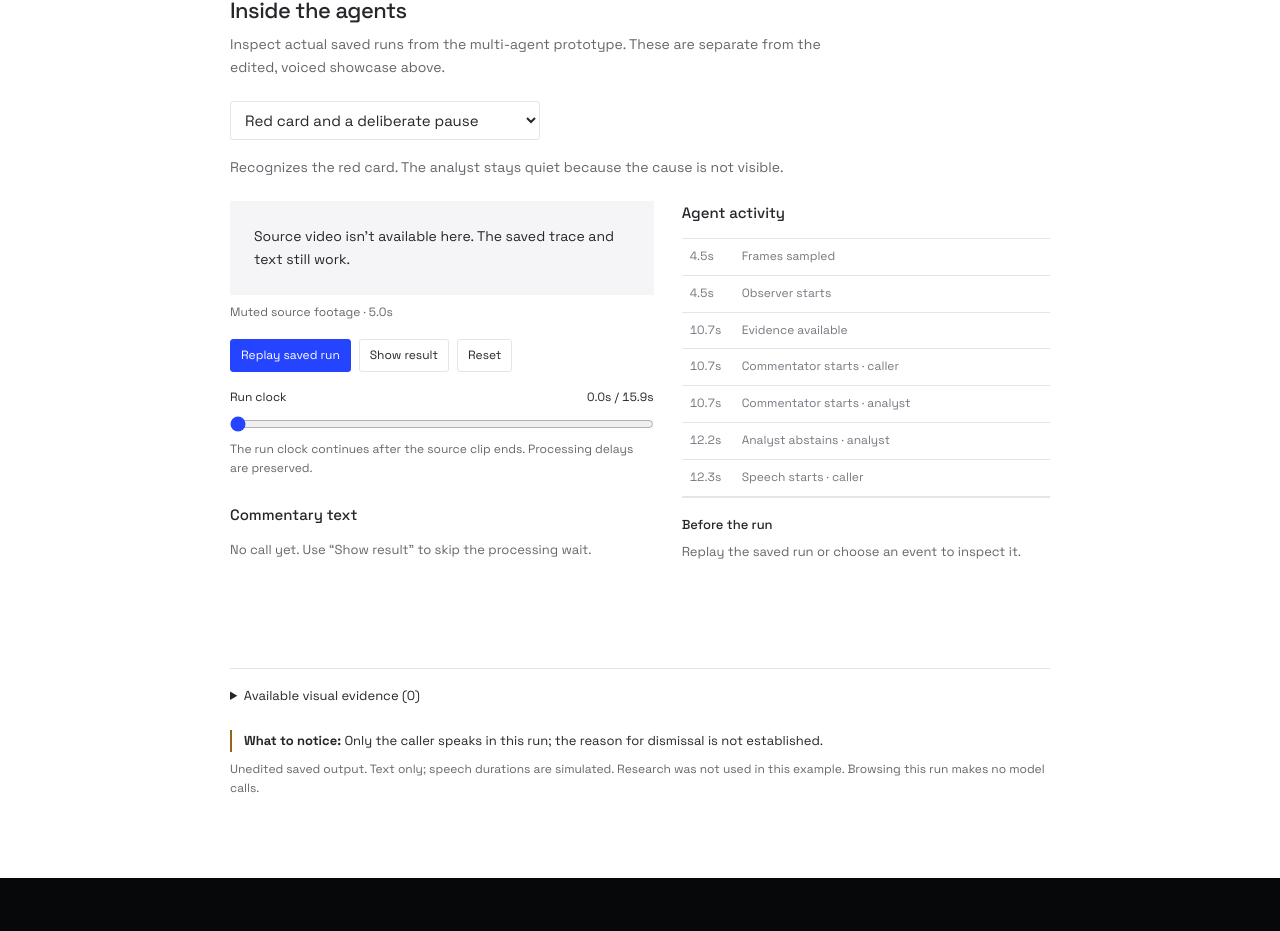
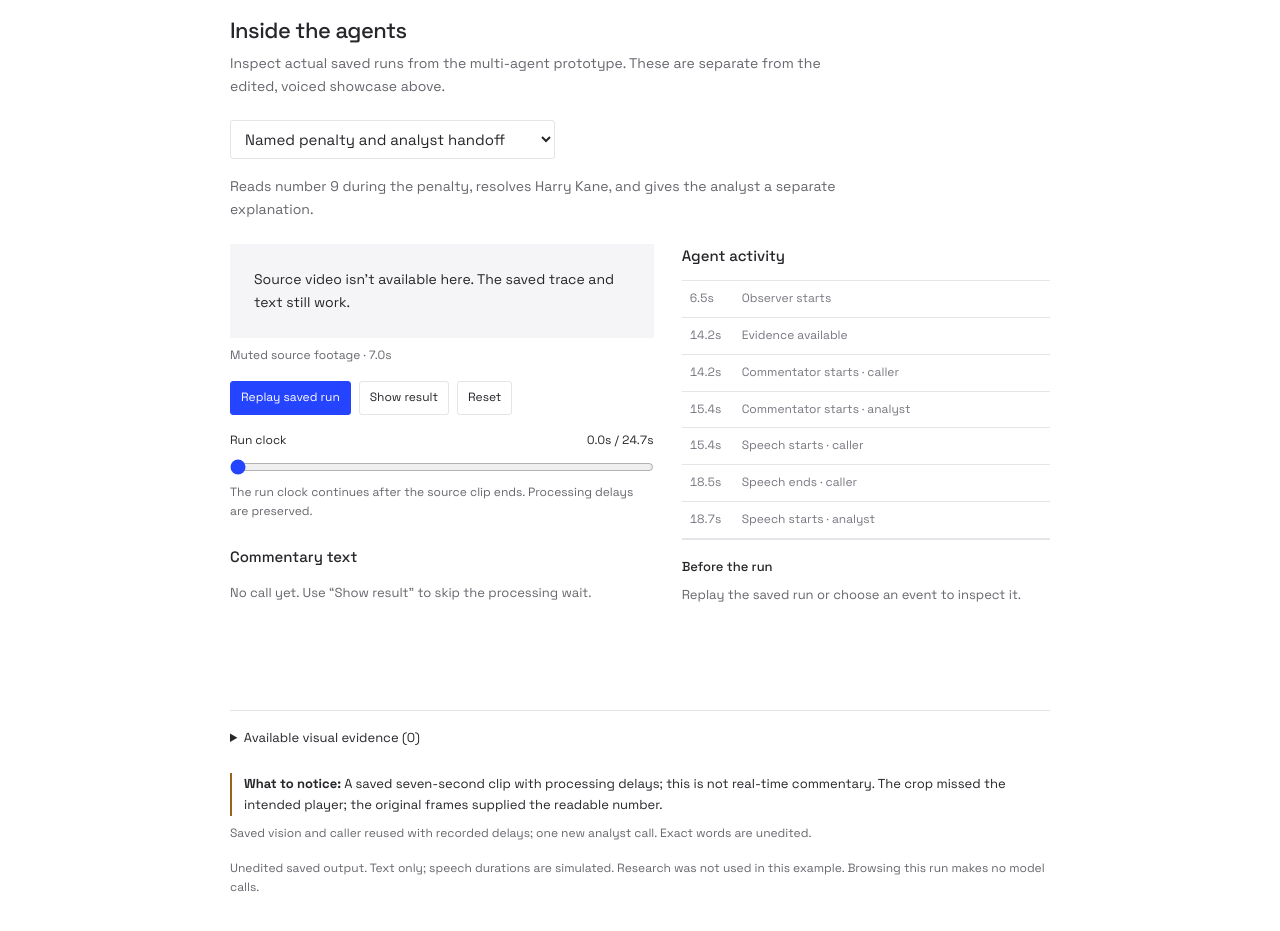
Before and after one commit to aarshroongta1/live-soccer-commentary, a Next.js app in the folder web/: page /demo in a window 1280 px wide. Shown: the part 1600-2531 px from the top of the page. Before the commit the page ends 2478 px from the top, so only its background shows below. Built offline with nearby package versions, Linux system fonts and the light colour scheme.

Commit message:
Show the named penalty run

```diff
--- a/web/app/demo/agent-runs.tsx
+++ b/web/app/demo/agent-runs.tsx
@@ -16,8 +16,10 @@ export type AgentRun = {
     interrupted: boolean; evidence_ids: string[]; origin: string }[];
   events: { id: string; time_s: number; kind: string; title: string; role: string | null;
     detail: string; source_at_s: number | null; observations: { id: string; at_s: number;
-      description: string; action: { type: string; certainty: string } | null }[] }[];
-  provenance: { path: string; sha256: string; speech_timing: string; edited: boolean };
+      description: string; action: { type: string; certainty: string } | null;
+      actor?: { resolved_name: string | null; shirt_number: number | null;
+        shirt_name: string | null; action_role: string } | null }[] }[];
+  provenance: { path: string; sha256: string; speech_timing: string; edited: boolean; reuse_note?: string | null };
 };
 const seconds = (time: number) => `${time.toFixed(1)}s`;
 
@@ -142,11 +144,17 @@ function RunReview({ run }: { run: AgentRun }) {
         <summary>Available visual evidence ({evidence.length})</summary>
         <ul>{evidence.map((item) => (
           <li key={item.id}><time>{seconds(item.at_s)}</time> <strong>{item.action?.type.replaceAll("_", " ") ?? "Observation"}</strong>
-            {item.action?.certainty === "uncertain" ? " (uncertain)" : ""}: {item.description}</li>
+            {item.action?.certainty === "uncertain" ? " (uncertain)" : ""}: {item.description}
+            {item.actor?.resolved_name && <small className="demo-run-identity">
+              Kit identity: {item.actor.shirt_number !== null ? `#${item.actor.shirt_number}` : item.actor.shirt_name}
+              {" → "}{item.actor.resolved_name} · {item.actor.action_role.replaceAll("_", " ")}
+            </small>}
+          </li>
         ))}</ul>
         {run.inspection && evidence.length > 0 && <p>The observer inspected one region at {[run.inspection.frame_at_s, ...run.inspection.context_at_s].sort((a, b) => a - b).map(seconds).join(", ")} of source time.</p>}
       </details>
       <p className="demo-run-limit"><strong>What to notice:</strong> {run.limitation}</p>
+      {run.provenance.reuse_note && <p className="demo-run-caption">{run.provenance.reuse_note}</p>}
       <p className="demo-run-caption">Unedited saved output. Text only; speech durations are simulated. Research was not used in this example. Browsing this run makes no model calls.</p>
     </>
   );
--- a/web/app/demo/architecture.tsx
+++ b/web/app/demo/architecture.tsx
@@ -1,7 +1,7 @@
 const stages = [
   { title: "Pre-match researcher", stack: "Python · cited research", detail: "Optional dated team/player facts, prepared before the replay. Research cannot establish on-pitch events." },
   { title: "Visual observer", stack: "OpenCV · vision model", detail: "Sees only available frames. Can inspect one region across up to three supplied images." },
-  { title: "Shared evidence", stack: "Pydantic · read-only tools", detail: "Timestamped events and readable identities. Agents can retrieve recent events or relevant context." },
+  { title: "Shared evidence", stack: "Pydantic · read-only tools", detail: "Timestamped events. Python maps readable kit numbers/names to the roster; agents retrieve that evidence and context." },
   { title: "Caller + analyst", stack: "Independent LangGraph turns", detail: "Separate prompts, model choices and tool loops. Each can speak, request context, or abstain." },
   { title: "Speech coordinator", stack: "Python asyncio", detail: "Owns the replay clock, deadlines, turn-taking and goal priority. Rejects stale or unavailable evidence." },
   { title: "Text + run trace", stack: "Next.js · React · TypeScript", detail: "Saved observations, exact generated words and execution events. Replay speech timing is simulated." },
--- a/web/app/demo/demo.css
+++ b/web/app/demo/demo.css
@@ -303,3 +303,5 @@
   .demo-picker { max-width: 100%; }
   .demo-run-trace ol { max-height: 240px; }
 }
+
+.demo-run-identity { display: block; margin-top: 4px; color: var(--demo-muted, #66666d); }
--- a/web/data/agent-runs.json
+++ b/web/data/agent-runs.json
@@ -1,4 +1,225 @@
 [
+  {
+    "id": "named-penalty",
+    "title": "Named penalty and analyst handoff",
+    "videoPath": "/soccer-commentary/agent-penalty.mp4",
+    "summary": "Reads number 9 during the penalty, resolves Harry Kane, and gives the analyst a separate explanation.",
+    "limitation": "A saved seven-second clip with processing delays; this is not real-time commentary. The crop missed the intended player; the original frames supplied the readable number.",
+    "source_duration_s": 7,
+    "duration_s": 24.70218391600065,
+    "models": {
+      "observer": "saved:gpt-5.4-mini",
+      "caller": "saved:gpt-5.4-mini",
+      "analyst": "gpt-5.4-mini"
+    },
+    "research_used": false,
+    "inspection": {
+      "frame_at_s": 0.0,
+      "context_at_s": [
+        1.0,
+        2.0
+      ],
+      "left": 0.44,
+      "top": 0.28,
+      "right": 0.59,
+      "bottom": 0.72
+    },
+    "lines": [
+      {
+        "id": "speech-1",
+        "role": "caller",
+        "text": "Harry Kane buries the penalty! England level at 1-1!",
+        "start_s": 15.449491083010798,
+        "end_s": 18.4494910830108,
+        "interrupted": false,
+        "evidence_ids": [
+          "v1-o2"
+        ],
+        "origin": "Model-generated text"
+      },
+      {
+        "id": "speech-2",
+        "role": "analyst",
+        "text": "The penalty was driven low and out of the goalkeeper\u2019s reach, with the dive going the wrong way.",
+        "start_s": 18.70071825000923,
+        "end_s": 24.70071825000923,
+        "interrupted": false,
+        "evidence_ids": [
+          "v1-o2"
+        ],
+        "origin": "Model-generated text"
+      }
+    ],
+    "events": [
+      {
+        "id": "event-0",
+        "time_s": 6.50141183300002,
+        "kind": "observation_started",
+        "title": "Observer starts",
+        "role": null,
+        "detail": "8 sampled frames; latest source time 6.5s.",
+        "source_at_s": null,
+        "observations": []
+      },
+      {
+        "id": "event-1",
+        "time_s": 14.159768583005643,
+        "kind": "observation_available",
+        "title": "Evidence available",
+        "role": null,
+        "detail": "3 observations released to the commentators.",
+        "source_at_s": 0.0,
+        "observations": [
+          {
+            "id": "v1-o1",
+            "at_s": 0.0,
+            "kind": "play",
+            "description": "England are awarded and taking a penalty kick; the ball is placed on the spot with the referee indicating the restart and players waiting around the area.",
+            "action": {
+              "type": "penalty_kick",
+              "certainty": "confirmed",
+              "ball_path": "ground",
+              "cues": [
+                "restart_setup",
+                "referee_signal",
+                "ball_on_ground"
+              ],
+              "support_at_s": [
+                0.0,
+                1.0,
+                2.0
+              ]
+            },
+            "actor": null
+          },
+          {
+            "id": "v1-o2",
+            "at_s": 1.0,
+            "kind": "goal",
+            "description": "The penalty is struck low toward the left side and the ball crosses into the net despite the goalkeeper diving the other way.",
+            "action": {
+              "type": "goal",
+              "certainty": "confirmed",
+              "ball_path": "unknown",
+              "cues": [
+                "ball_motion",
+                "goal_line_crossing",
+                "ball_in_net",
+                "keeper_contact"
+              ],
+              "support_at_s": [
+                1.0,
+                2.0,
+                3.0
+              ]
+            },
+            "actor": {
+              "side": "home",
+              "shirt_number": 9,
+              "shirt_name": null,
+              "identity_source": "shirt_number",
+              "action_role": "shooter",
+              "resolved_name": "Harry Kane"
+            }
+          },
+          {
+            "id": "v1-o3",
+            "at_s": 3.0,
+            "kind": "celebration",
+            "description": "An England player runs away from goal celebrating after the equalising penalty goal; the scoreboard now shows 1-1.",
+            "action": {
+              "type": "unknown",
+              "certainty": "uncertain",
+              "ball_path": "unknown",
+              "cues": [],
+              "support_at_s": [
+                3.0,
+                3.5,
+                4.5,
+                5.5,
+                6.5
+              ]
+            },
+            "actor": {
+              "side": "home",
+              "shirt_number": 9,
+              "shirt_name": null,
+              "identity_source": "shirt_number",
+              "action_role": "visible_player",
+              "resolved_name": "Harry Kane"
+            }
+          }
+        ]
+      },
+      {
+        "id": "event-2",
+        "time_s": 14.160172083007637,
+        "kind": "turn_started",
+        "title": "Commentator starts",
+        "role": "caller",
+        "detail": "Independent role receives its own evidence snapshot.",
+        "source_at_s": null,
+        "observations": []
+      },
+      {
+        "id": "event-4",
+        "time_s": 15.449481458010268,
+        "kind": "turn_started",
+        "title": "Commentator starts",
+        "role": "analyst",
+        "detail": "Independent role receives its own evidence snapshot.",
+        "source_at_s": null,
+        "observations": []
+      },
+      {
+        "id": "event-5",
+        "time_s": 15.449887041002512,
+        "kind": "speech_started",
+        "title": "Speech starts",
+        "role": "caller",
+        "detail": "Harry Kane buries the penalty! England level at 1-1!",
+        "source_at_s": null,
+        "observations": []
+      },
+      {
+        "id": "event-8",
+        "time_s": 18.450722666006186,
+        "kind": "speech_ended",
+        "title": "Speech ends",
+        "role": "caller",
+        "detail": "",
+        "source_at_s": null,
+        "observations": []
+      },
+      {
+        "id": "event-9",
+        "time_s": 18.700840250006877,
+        "kind": "speech_started",
+        "title": "Speech starts",
+        "role": "analyst",
+        "detail": "The penalty was driven low and out of the goalkeeper\u2019s reach, with the dive going the wrong way.",
+        "source_at_s": null,
+        "observations": []
+      },
+      {
+        "id": "event-10",
+        "time_s": 24.70218391600065,
+        "kind": "speech_ended",
+        "title": "Speech ends",
+        "role": "analyst",
+        "detail": "",
+        "source_at_s": null,
+        "observations": []
+      }
+    ],
+    "provenance": {
+      "path": "runs/replay/player-name-iteration-20261107/penalty-refined.json",
+      "sha256": "ad0ab85a6eee425550fe68a201ad0d8e26ed52e26f593c335e38470cc740f267",
+      "speech_timing": "Simulated from word counts; no synthesized audio.",
+      "edited": false,
+      "reuse_note": "Saved vision and caller reused with recorded delays; one new analyst call. Exact words are unedited."
+    }
+  },
   {
     "id": "red-card",
     "title": "Red card and a deliberate pause",
@@ -85,7 +306,8 @@
                 1.5,
                 2.0
               ]
-            }
+            },
+            "actor": null
           },
           {
             "id": "v1-o2",
@@ -103,7 +325,8 @@
                 4.0,
                 4.5
               ]
-            }
+            },
+            "actor": null
           }
         ]
       },
@@ -162,7 +385,8 @@
       "path": "runs/replay/recognition-pass-20261107-inspected/card.json",
       "sha256": "a96c98f02a6b3d0db4ed7186f8eeb9f4f842b9eda5066a7fca8d17c32d962d02",
       "speech_timing": "Simulated from word counts; no synthesized audio.",
-      "edited": false
+      "edited": false,
+      "reuse_note": null
     }
   },
   {
@@ -255,7 +479,8 @@
                 0.0,
                 1.0
               ]
-            }
+            },
+            "actor": null
           },
           {
             "id": "v1-o2",
@@ -275,7 +500,8 @@
                 2.5,
                 3.5
               ]
-            }
+            },
+            "actor": null
           },
           {
             "id": "v1-o3",
@@ -294,7 +520,8 @@
                 3.5,
                 4.5
               ]
-            }
+            },
+            "actor": null
           }
         ]
       },
@@ -373,7 +600,8 @@
       "path": "runs/replay/action-baseline-20261107/public-goal-complete.json",
       "sha256": "d2103f4e23ffc857816761df097b02cf3647ab63c9a9d938d8002fcea9c5ee4e",
       "speech_timing": "Simulated from word counts; no synthesized audio.",
-      "edited": false
+      "edited": false,
+      "reuse_note": null
     }
   }
 ]
```
Also changed, not shown: 1 other file (tests, documents, lock files or other folders).
